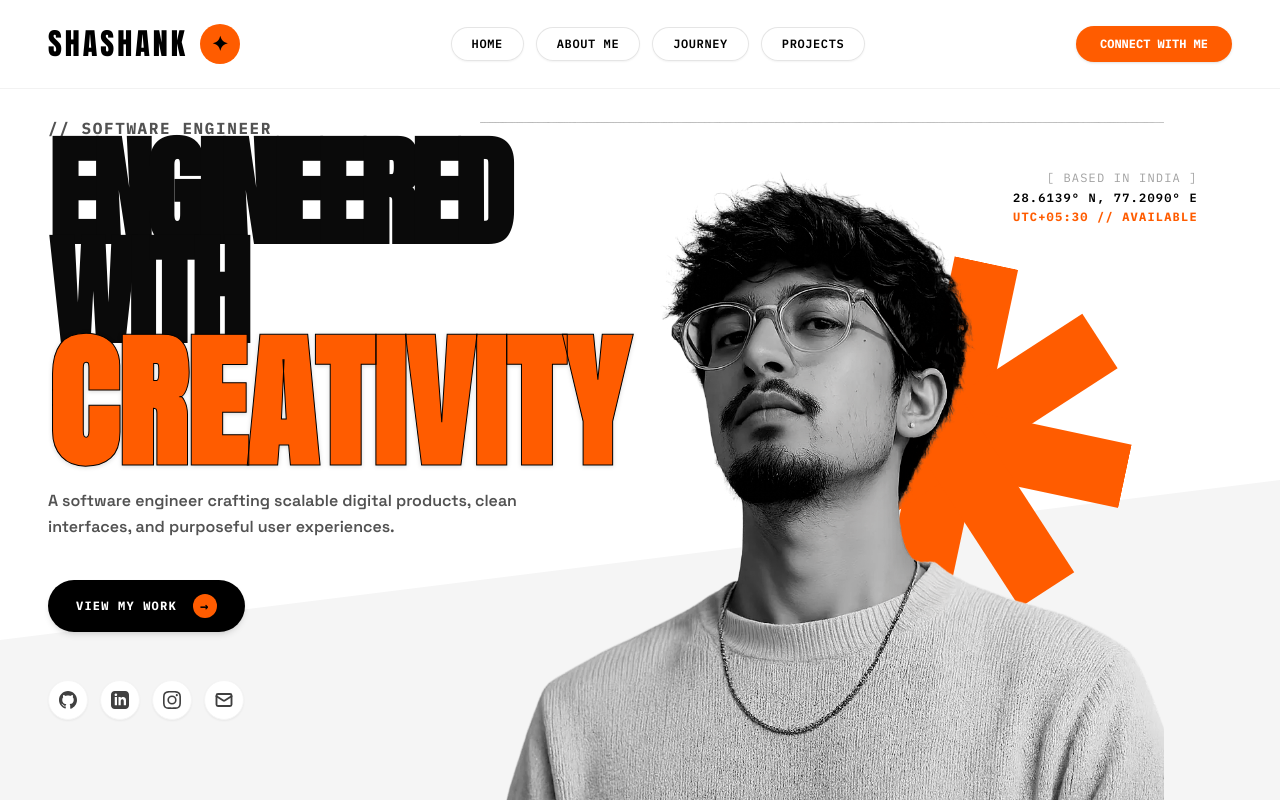
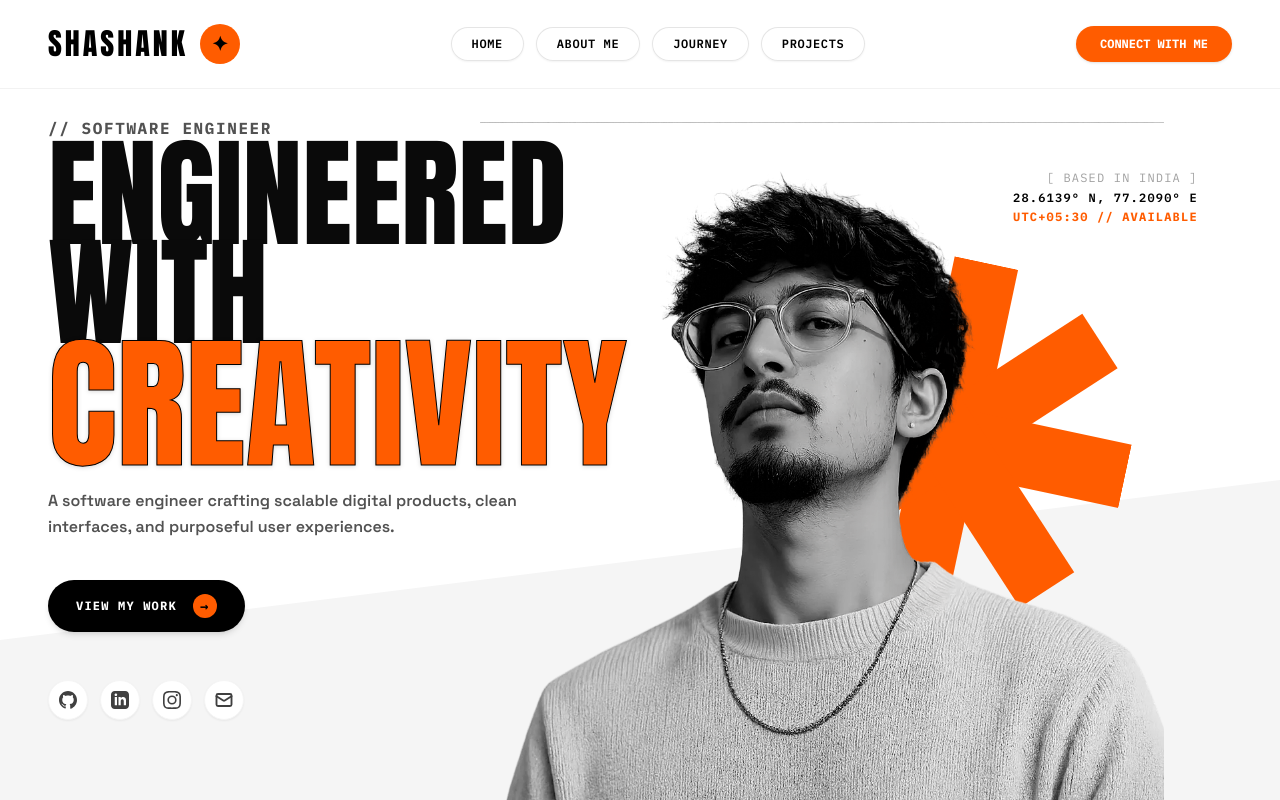
Before and after one commit to shashnk08/shashank-portfolio, a React (Vite) app: page / in a window 1280 px wide. Shown: the top 800 px of the page. Built offline with nearby package versions, Linux system fonts and the light colour scheme.

Commit message:
style: update font weight and tracking for hero section text elements

```diff
--- a/src/App.tsx
+++ b/src/App.tsx
@@ -125,10 +125,10 @@ export default function App() {
               initial={{ opacity: 0, y: 20 }}
               animate={{ opacity: 1, y: 0 }}
               transition={{ duration: 0.7, ease: 'easeOut', delay: 0.1 }}
-              className="font-display leading-[0.82] text-black text-[64px] sm:text-[80px] md:text-[100px] lg:text-[108px] xl:text-[120px] uppercase flex flex-col font-black"
+              className="font-display leading-[0.82] text-black text-[64px] sm:text-[80px] md:text-[100px] lg:text-[108px] xl:text-[120px] uppercase flex flex-col"
             >
-              <span className="tracking-tighter text-neutral-950 font-black">ENGINEERED</span>
-              <span className="tracking-tighter text-neutral-950 font-black">WITH</span>
+              <span className="text-neutral-950 tracking-normal">ENGINEERED</span>
+              <span className="text-neutral-950 tracking-normal">WITH</span>
               <span className="text-[#FF5C00] text-stroke-black tracking-normal text-[72px] sm:text-[90px] md:text-[115px] lg:text-[128px] xl:text-[145px] drop-shadow-[0_1.5px_2px_rgba(0,0,0,0.15)] mt-1">
                 <ScrambleText text={headlinePhrases[headlineIndex]} />
               </span>
```
